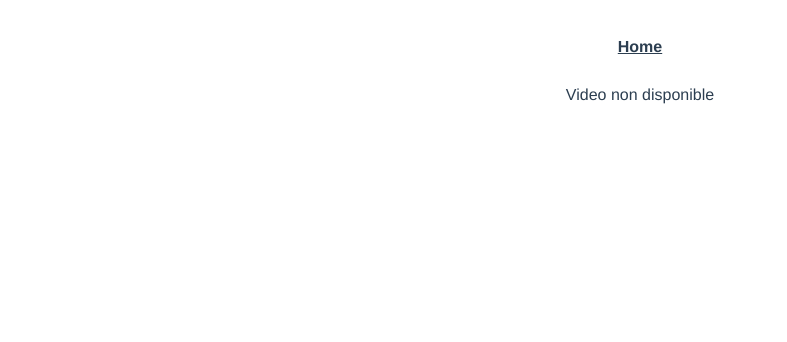
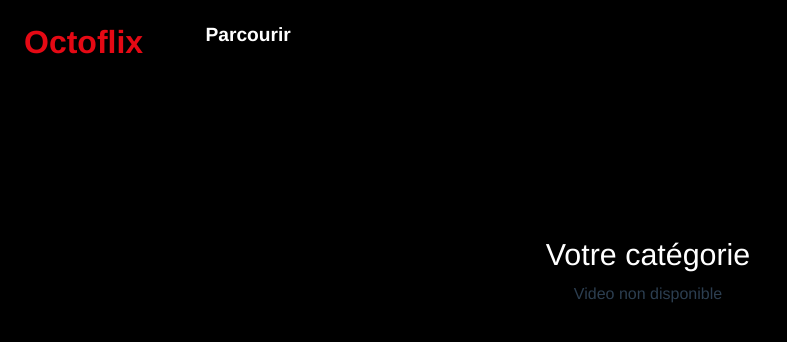
Before and after one commit to octo-webf/Octoflix, a Vue app: page /#/video/1 in a window 1280 px wide. Shown: the top 342 px of the page, without its empty margins (0-787 px from the left). Built offline with nearby package versions, Linux system fonts and the light colour scheme; no server answers.

Commit message:
make the css like netflix on the front page

```diff
--- a/public/index.html
+++ b/public/index.html
@@ -1,5 +1,5 @@
 <!DOCTYPE html>
-<html lang="en">
+<html lang="fr">
   <head>
     <meta charset="utf-8">
     <meta http-equiv="X-UA-Compatible" content="IE=edge">
@@ -12,6 +12,5 @@
       <strong>We're sorry but octoflix doesn't work properly without JavaScript enabled. Please enable it to continue.</strong>
     </noscript>
     <div id="app"></div>
-    <!-- built files will be auto injected -->
   </body>
 </html>
--- a/src/App.vue
+++ b/src/App.vue
@@ -1,14 +1,19 @@
 <template>
   <div id="app">
-    <div id="nav">
-      <router-link to="/">Home</router-link>
-    </div>
+    <header>
+      <span class="logo">Octoflix</span>
+      <nav id="nav">
+        <router-link to="/">Parcourir</router-link>
+      </nav>
+    </header>
+    <div class="headline">Votre catégorie</div>
     <router-view/>
   </div>
 </template>
 
 <style>
 #app {
+  padding: 1em 0 1em 1em;
   font-family: 'Avenir', Helvetica, Arial, sans-serif;
   -webkit-font-smoothing: antialiased;
   -moz-osx-font-smoothing: grayscale;
@@ -16,15 +21,38 @@
   color: #2c3e50;
 }
 #nav {
-  padding: 30px;
+  padding: 0 0 0 5%;
+  float: left;
 }
-
 #nav a {
   font-weight: bold;
-  color: #2c3e50;
+  font-size: 1.2em;
+  text-decoration: none;
+  color: white;
 }
-
 #nav a.router-link-exact-active {
-  color: #42b983;
+  color: #e50914;
+}
+.headline {
+  padding-top: 12%;
+  color: #fff;
+  font-size: 1.9em;
+  text-align: center;
+  line-height: 2em;
+}
+.logo {
+  color: #e50914;
+  text-transform: capitalize;
+  font-size: 2em;
+  font-weight: bolder;
+  float: left;
+  line-heigt: 2em;
+}
+header {
+  display: block;
+  height: 50px;
+}
+html{
+  background-color: black;
 }
 </style>
--- a/src/views/Category.vue
+++ b/src/views/Category.vue
@@ -26,5 +26,4 @@ export default {
 </script>
 
 <style scoped>
-
 </style>
--- a/src/views/Home.vue
+++ b/src/views/Home.vue
@@ -1,9 +1,11 @@
 <template>
   <div class="home">
     <span v-for="category in categories" :key="category.oid">
-      <router-link :to="{ name: 'category', params: { categoryId: category.oid } }">
-        <div>{{ category.title }}</div>
-        <img :src="category.thumb" :alt="category.title">
+      <router-link :to="{ name: 'category', params: { categoryId: category.oid } }" class="category-link">
+        <div class="img-wrapper">
+          <img :src="category.thumb" :alt="category.title" class="image-category">
+        </div>
+        <div class="category-title">{{ category.title }}</div>
       </router-link>
     </span>
   </div>
@@ -24,3 +26,55 @@ export default {
   }
 }
 </script>
+
+<style scoped>
+.image-category {
+  max-height: 84px;
+  max-width: 84px;
+}
+.category-title {
+  text-overflow: ellipsis;
+  color: grey;
+  width: 84px;
+  font-size: 0.8em;
+  padding-top: 1em;
+}
+.img-wrapper {
+  height: 84px;
+  width: 84px;
+  text-align: center;
+  background-color: #e50914;
+  position: relative;
+  border: 3px solid #222;
+}
+.img-wrapper:hover {
+  border: 3px solid #ccc;
+}
+img {
+  filter: invert(1);
+  position: absolute;
+  top: 50%; /* poussé de la moitié de hauteur du référent */
+  left: 0;
+  transform: translateY(-50%); /* tiré de la moitié de sa propre hauteur */
+}
+.category-link {
+  vertical-align: top;
+  display: inline-block;
+  margin: 1em;
+  text-decoration: none;
+}
+@media only screen and (min-width: 1024px) {
+
+  .image-category {
+    max-height: 120px;
+    max-width: 120px;
+  }
+  .category-title {
+    width: 120px;
+  }
+  .img-wrapper {
+    height: 120px;
+    width: 120px;
+  }
+}
+</style>
--- a/src/views/Video.vue
+++ b/src/views/Video.vue
@@ -1,6 +1,11 @@
 <template>
   <div>
-    <video v-if="!error && !loading" controls :src="video[video.names[0]].html5"></video>
+    <div v-if="!error && !loading" >
+      <div id="video_overlays"></div>
+      <div>
+        <video controls :src="video[video.names[0]].html5"></video>
+      </div>
+    </div>
     <div v-else> Video non disponible</div>
   </div>
 </template>
@@ -30,5 +35,16 @@ export default {
 </script>
 
 <style scoped>
-
+  video {
+    max-width: 100%;
+    max-height: 100%;
+  }
+  #video_overlays {
+    float:right;
+    width:200px;
+    height:200px;
+    opacity: 0.6;
+    background-color:#000;
+    z-index:300000;
+  }
 </style>
```
